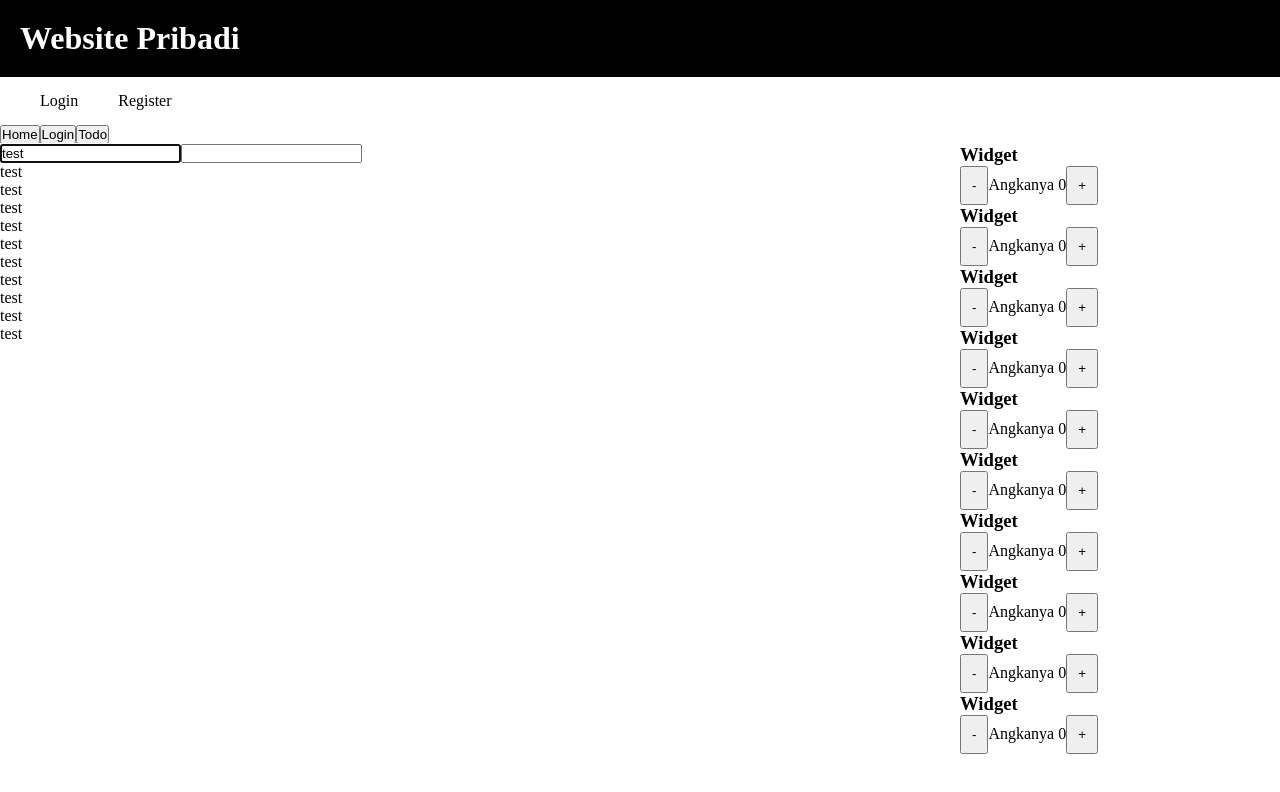
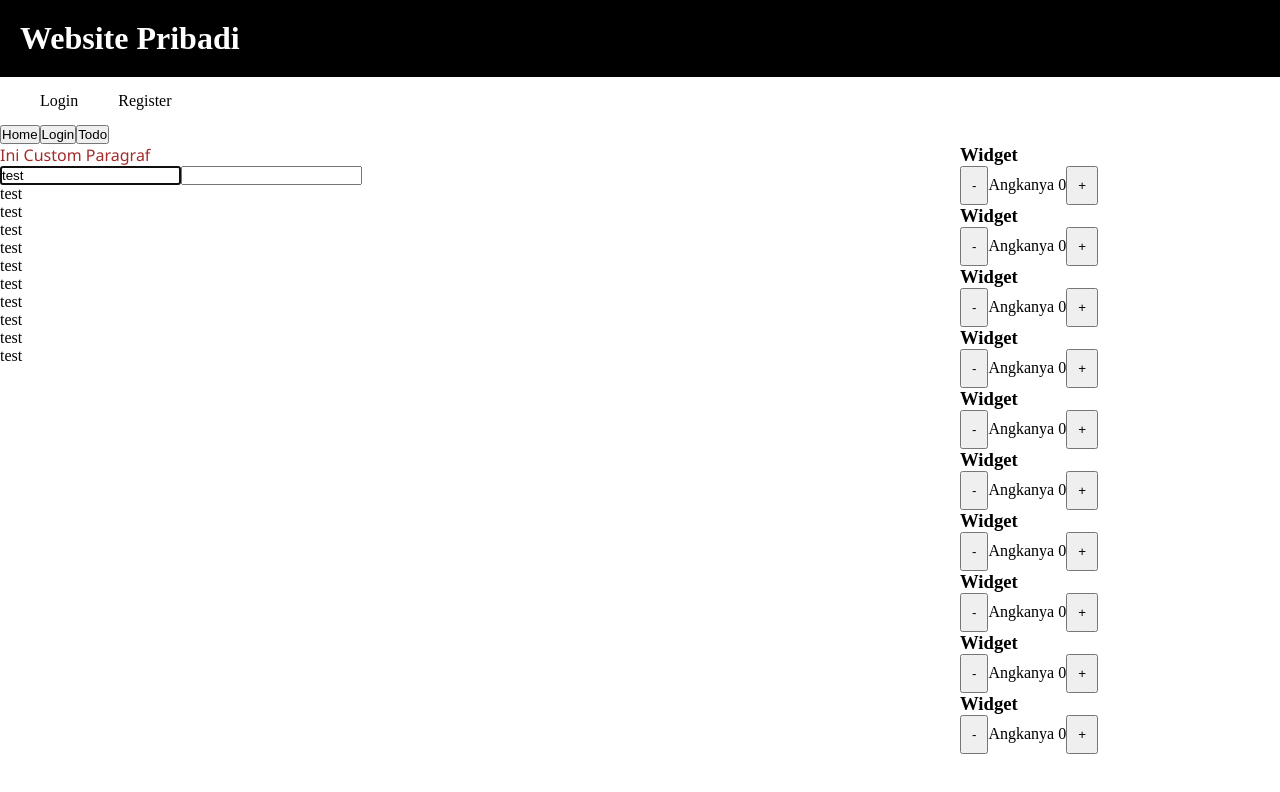
Before and after one commit to alfatta/vue-pertama, a Vue app: page / in a window 1280 px wide. Both pictures are taken after a click on the button "Login". Shown: the top 792 px of the page. Built offline with nearby package versions, Linux system fonts and the light colour scheme.

Commit message:
day 3: global registered component

```diff
--- /dev/null
+++ b/src/components/CustomParagraph.vue
@@ -0,0 +1,15 @@
+<template>
+  <p>Ini Custom Paragraf</p>
+</template>
+
+<script>
+export default {}
+</script>
+
+<style scoped>
+p {
+  font-family: 'Segoe UI', Tahoma, Geneva, Verdana, sans-serif;
+  font-weight: 300;
+  color: brown;
+}
+</style>
--- a/src/pages/Login.vue
+++ b/src/pages/Login.vue
@@ -1,4 +1,5 @@
 <template>
+  <MyCustomParagraph />
 
   <input type="text" ref="username" v-model="username">
   <input type="text" ref="password">
```
Also changed, not shown: src/main.js (+13 -1 lines).
